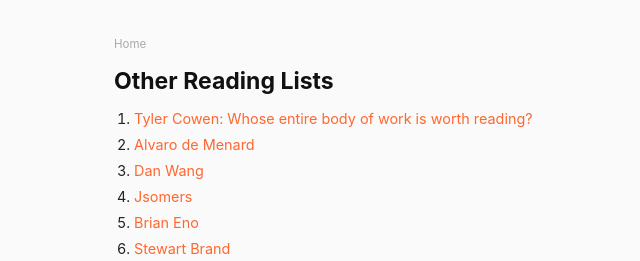
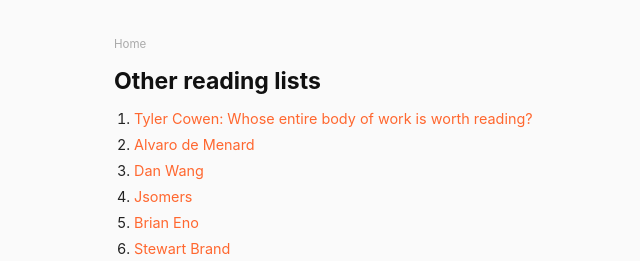
Before and after one commit to danschlz/danschulz.github.io, a Jekyll site: the page built from _posts/2020-08-01-other-reading-lists.md, in a window 1280 px wide. Shown: the top 261 px of the page, without its empty margins (206-846 px from the left). Built offline with Jekyll 4.4.1, drawn with Linux system fonts in a browser that asks for light colours; our own code applies the rules of GitHub Pages for plain Markdown files; part of the change alters nothing that is shown.

```diff
--- a/_posts/2020-08-01-other-reading-lists.md
+++ b/_posts/2020-08-01-other-reading-lists.md
@@ -1,3 +1,13 @@
+---
+layout: post
+title:	Other reading lists
+date:	2020-08-01
+author:	Dan
+description: Other reading lists
+ogimage: opengraphimage.jpeg
+
+---
+
 * [Tyler Cowen: Whose entire body of work is worth reading?](http://marginalrevolution.com/marginalrevolution/2013/05/whose-entire-body-of-work-is-worth-reading.html)
 * [Alvaro de Menard](https://fantasticanachronism.com/recommended-reading/)
 * [Dan Wang](https://danwang.co/books/)
```
